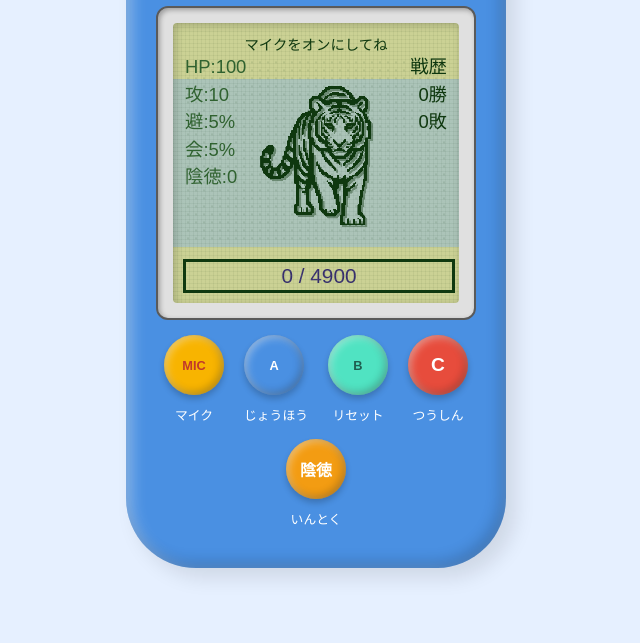
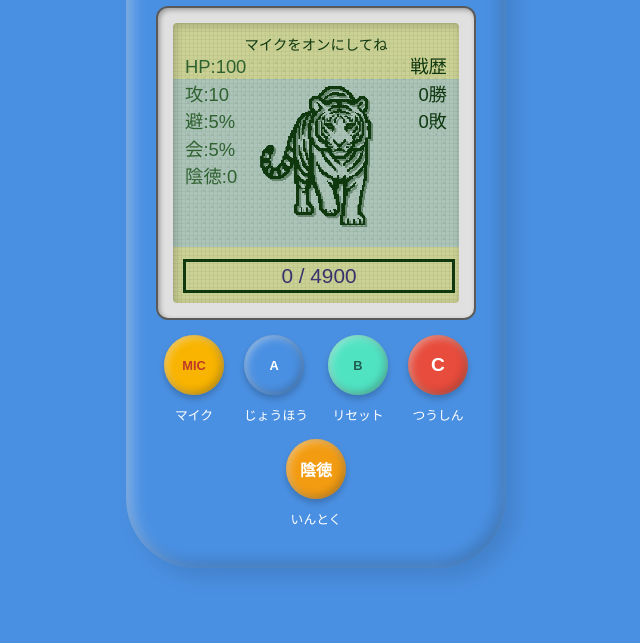
Before and after one commit to chona4900/kotodama-match, a website: page index.html in a window 1280 px wide. Shown: the part 157-800 px from the top of the page, without its empty margins (324-964 px from the left). Drawn offline with Linux system fonts and the light colour scheme; a web font is replaced by a local one.

Commit message:
fix: set body background to device-bg to prevent white edges

```diff
--- a/style.css
+++ b/style.css
@@ -7,7 +7,7 @@
 
         body {
             font-family: 'DotGothic16', sans-serif;
-            background: #e6f0ff;
+            background: var(--device-bg);
             display: flex;
             flex-direction: column;
             align-items: center;
```
